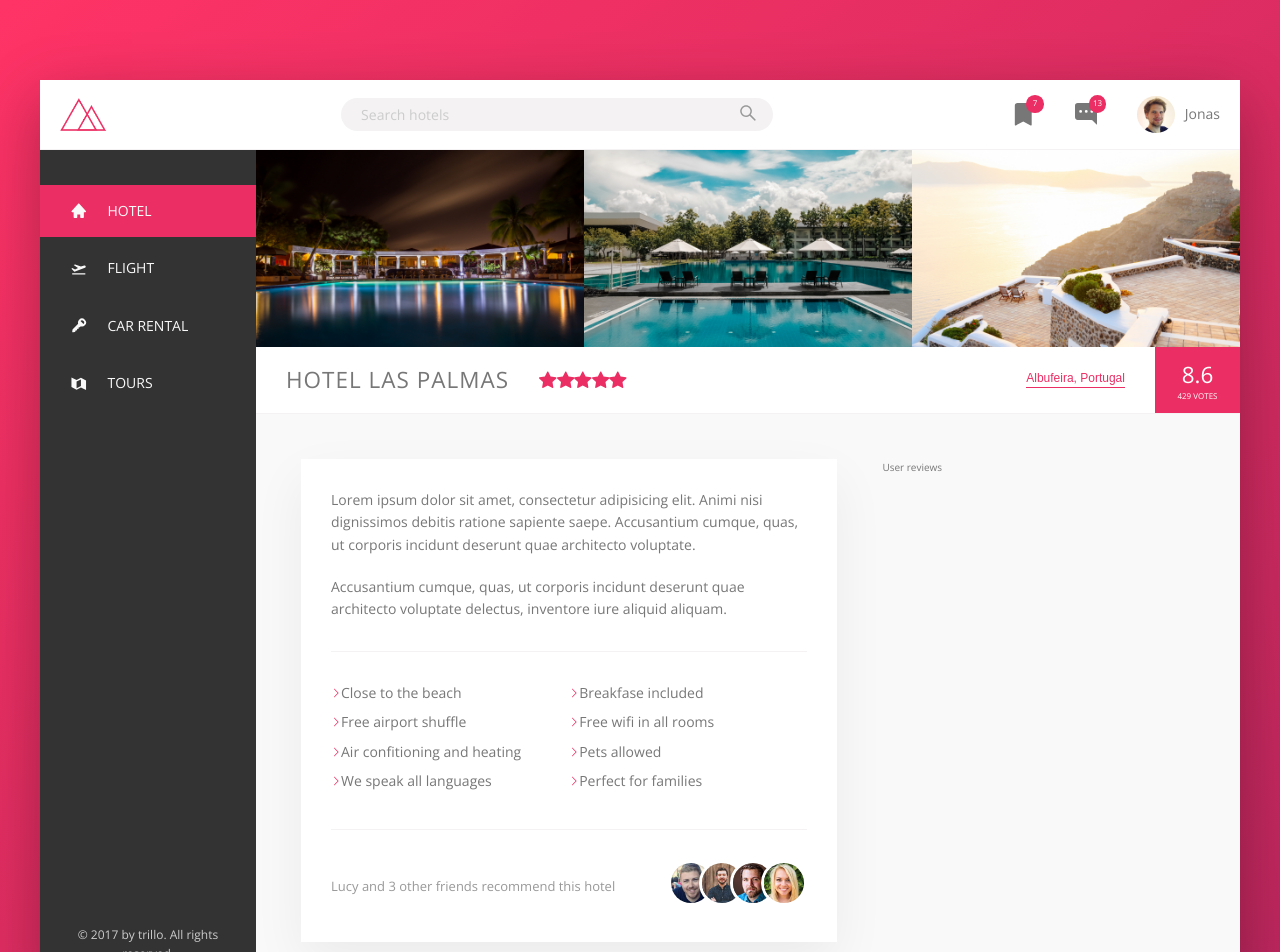
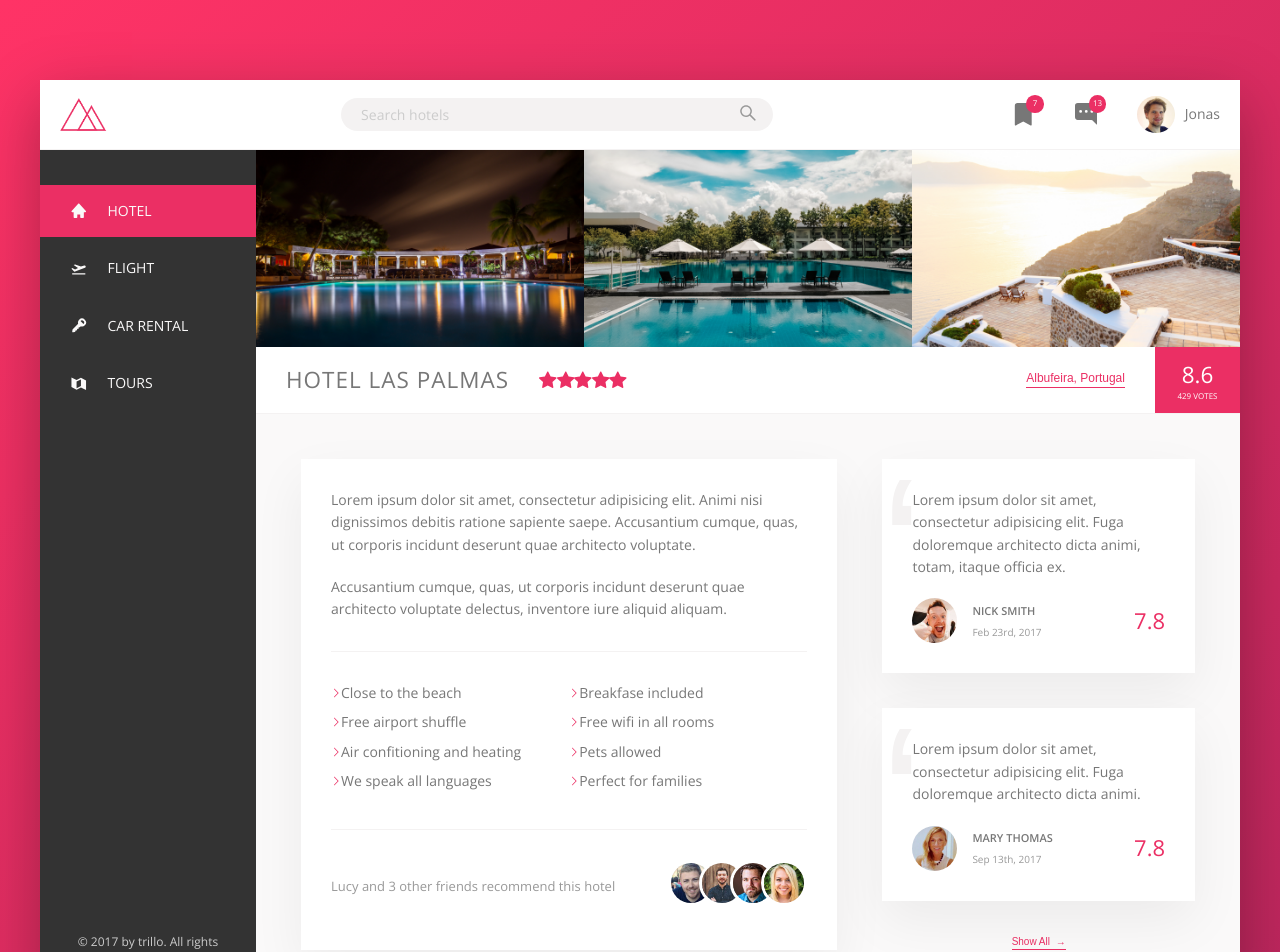
Before and after one commit to benwhite0820/trillo, a React (Vite) app: page / in a window 1280 px wide. Shown: the top 952 px of the page. Built offline with nearby package versions, Linux system fonts and the light colour scheme; some icons are missing.

Commit message:
building the user reviews section

```diff
--- a/src/components/overview/overview.component.tsx
+++ b/src/components/overview/overview.component.tsx
@@ -1,6 +1,7 @@
 import { BsFillStarFill } from 'react-icons/bs';
 import { FaLocationDot } from 'react-icons/fa6';
 import './overview.style.scss';
+import Button from '@components/review-card-button/button.component';
 
 const Overview = () => {
   return (
@@ -17,7 +18,7 @@ const Overview = () => {
 
       <div className="overview__location">
         <FaLocationDot className="overview__icon-location" />
-        <button className="btn-inline">Albufeira, Portugal</button>
+        <Button buttonType="inline">Albufeira, Portugal</Button>
       </div>
 
       <div className="overview__rating">
--- a/src/components/overview/overview.style.scss
+++ b/src/components/overview/overview.style.scss
@@ -56,41 +56,3 @@
     text-transform: uppercase;
   }
 }
-
-.btn-inline {
-  border: none;
-  color: var(--color-primary);
-  font-size: inherit;
-  border-bottom: 1px solid currentColor;
-  padding-bottom: 2px;
-  display: inline;
-  background-color: transparent;
-  cursor: pointer;
-  transition: all 0.2s;
-
-  &:hover {
-    color: var(--color-grey-dark-1);
-  }
-
-  &:focus {
-    outline: none;
-    animation: pulsate 1s infinite;
-  }
-}
-
-@keyframes pulsate {
-  0% {
-    transform: scale(1);
-    box-shadow: none;
-  }
-
-  50% {
-    transform: scale(1.05);
-    box-shadow: 0 1rem 4rem rgba(0, 0, 0, 0.25);
-  }
-
-  100% {
-    transform: scale(1);
-    box-shadow: none;
-  }
-}
--- /dev/null
+++ b/src/components/review-card-button/button.component.tsx
@@ -0,0 +1,15 @@
+import React from 'react';
+import './button.style.scss';
+
+type Props = {
+  children: React.ReactNode;
+  buttonType: 'inline';
+  className?: string;
+};
+
+const Button = ({ children, buttonType, className = '' }: Props) => {
+  if (buttonType === 'inline')
+    return <button className={`btn-inline ${className}`}> {children}</button>;
+};
+
+export default Button;
--- /dev/null
+++ b/src/components/review-card-button/button.style.scss
@@ -0,0 +1,46 @@
+.btn-inline {
+  border: none;
+  color: var(--color-primary);
+  font-size: inherit;
+  border-bottom: 1px solid currentColor;
+  padding-bottom: 2px;
+  display: inline;
+  background-color: transparent;
+  cursor: pointer;
+  transition: all 0.2s;
+
+  & span {
+    margin-left: 0.3rem;
+    transition: margin-left 0.2s;
+  }
+
+  &:hover {
+    color: var(--color-grey-dark-1);
+
+    span {
+      margin-left: 0.8rem;
+    }
+  }
+
+  &:focus {
+    outline: none;
+    animation: pulsate 1s infinite;
+  }
+}
+
+@keyframes pulsate {
+  0% {
+    transform: scale(1);
+    box-shadow: none;
+  }
+
+  50% {
+    transform: scale(1.05);
+    box-shadow: 0 1rem 4rem rgba(0, 0, 0, 0.25);
+  }
+
+  100% {
+    transform: scale(1);
+    box-shadow: none;
+  }
+}
--- /dev/null
+++ b/src/components/review-card/review-card.component.tsx
@@ -0,0 +1,27 @@
+import './review-card.styles.scss';
+
+type Props = {
+  reviewText: string;
+  image: string;
+  userName: string;
+  date: string;
+  rating: string;
+};
+
+const ReviewCard = ({ reviewText, image, userName, date, rating }: Props) => {
+  return (
+    <figure className="review">
+      <blockquote className="review__text">{reviewText}</blockquote>
+      <figcaption className="review__user">
+        <img src={image} alt={`user ${userName}`} className="review__photo" />
+        <div className="review__user-box">
+          <p className="review__user-name">{userName}</p>
+          <p className="review__user-date">{date}</p>
+        </div>
+        <div className="review__rating">{rating}</div>
+      </figcaption>
+    </figure>
+  );
+};
+
+export default ReviewCard;
--- /dev/null
+++ b/src/components/review-card/review-card.styles.scss
@@ -0,0 +1,58 @@
+.review {
+  font-size: 1.4rem;
+  background-color: #fff;
+  box-shadow: var(--shadow-light);
+  padding: 3rem;
+  margin-bottom: 3.5rem;
+  position: relative;
+  overflow: hidden;
+
+  &__text {
+    margin-bottom: 2rem;
+    z-index: 10;
+    position: relative;
+  }
+
+  &__user {
+    display: flex;
+    align-items: center;
+  }
+
+  &__photo {
+    height: 4.5rem;
+    width: 4.5rem;
+    border-radius: 50%;
+    margin-right: 1.5rem;
+  }
+
+  &__user-name {
+    font-size: 1.1rem;
+    font-weight: 600;
+    text-transform: uppercase;
+    margin-bottom: 0.4rem;
+  }
+
+  &__user-date {
+    font-size: 1rem;
+    color: var(--color-grey-dark-3);
+  }
+
+  &__rating {
+    margin-left: auto;
+    color: var(--color-primary);
+    font-size: 2.2rem;
+    font-weight: 300;
+  }
+
+  &::before {
+    content: '\201C';
+    position: absolute;
+    top: -1rem;
+    left: -3rem;
+    line-height: 1;
+    font-size: 20rem;
+    color: var(--color-grey-light-2);
+    font-family: sans-serif;
+    z-index: 1;
+  }
+}
--- a/src/components/user-reviews/user-reviews.component.tsx
+++ b/src/components/user-reviews/user-reviews.component.tsx
@@ -1,7 +1,19 @@
+import Button from '@components/review-card-button/button.component';
 import './user-reviews.style.scss';
+import ReviewCard from '@components/review-card/review-card.component';
+import { userReviews } from '@data/userReviews';
 
 const UserReviews = () => {
-  return <div className="user-reviews">User reviews</div>;
+  return (
+    <div className="user-reviews">
+      {userReviews.map((item) => (
+        <ReviewCard key={item.userName} {...item} />
+      ))}
+      <Button buttonType="inline">
+        Show All <span>&rarr;</span>
+      </Button>
+    </div>
+  );
 };
 
 export default UserReviews;
--- a/src/components/user-reviews/user-reviews.style.scss
+++ b/src/components/user-reviews/user-reviews.style.scss
@@ -1,3 +1,6 @@
 .user-reviews {
   flex: 1;
+  display: flex;
+  flex-direction: column;
+  align-items: center;
 }
--- /dev/null
+++ b/src/data/userReviews.tsx
@@ -0,0 +1,21 @@
+import UserImage1 from '@assets/images/user-1.jpg';
+import UserImage2 from '@assets/images/user-2.jpg';
+
+export const userReviews = [
+  {
+    reviewText:
+      'Lorem ipsum dolor sit amet, consectetur adipisicing elit. Fuga doloremque architecto dicta animi, totam, itaque officia ex.',
+    image: UserImage1,
+    userName: 'Nick Smith',
+    date: 'Feb 23rd, 2017',
+    rating: '7.8',
+  },
+  {
+    reviewText:
+      'Lorem ipsum dolor sit amet, consectetur adipisicing elit. Fuga doloremque architecto dicta animi.',
+    image: UserImage2,
+    userName: 'Mary Thomas',
+    date: 'Sep 13th, 2017',
+    rating: '7.8',
+  },
+];
```
